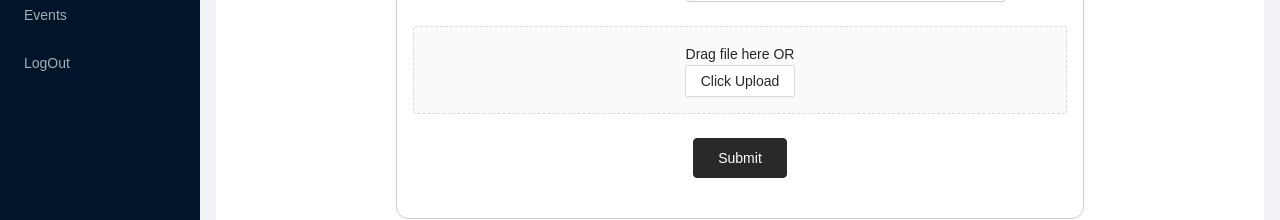
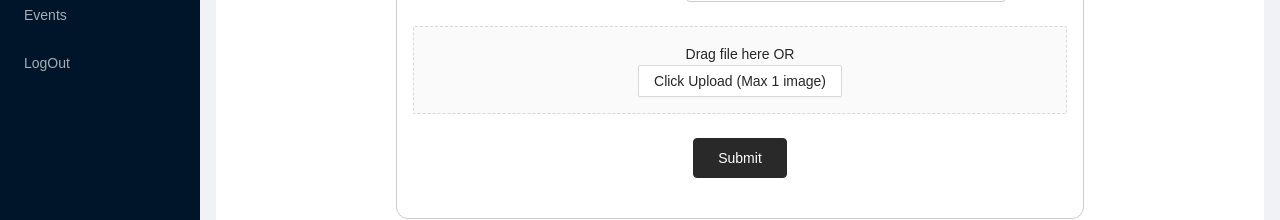
Before and after one commit to MAsad91/fyp-Admin, a React (Create React App) app: page /events/eventform in a window 1280 px wide. Shown: the part 457-677 px from the top of the page. Built offline with nearby package versions, Linux system fonts and the light colour scheme.

Commit message:
minor changes

```diff
--- a/src/dashboard/pages/Events/EventsForm.js
+++ b/src/dashboard/pages/Events/EventsForm.js
@@ -169,7 +169,7 @@ const EventsForm = () => {
               >
                 Drag file here OR
                 <br />
-                <Button>Click Upload </Button>
+                <Button>Click Upload (Max 1 image)</Button>
               </Upload.Dragger>
             </Form.Item>
           </div>
```
